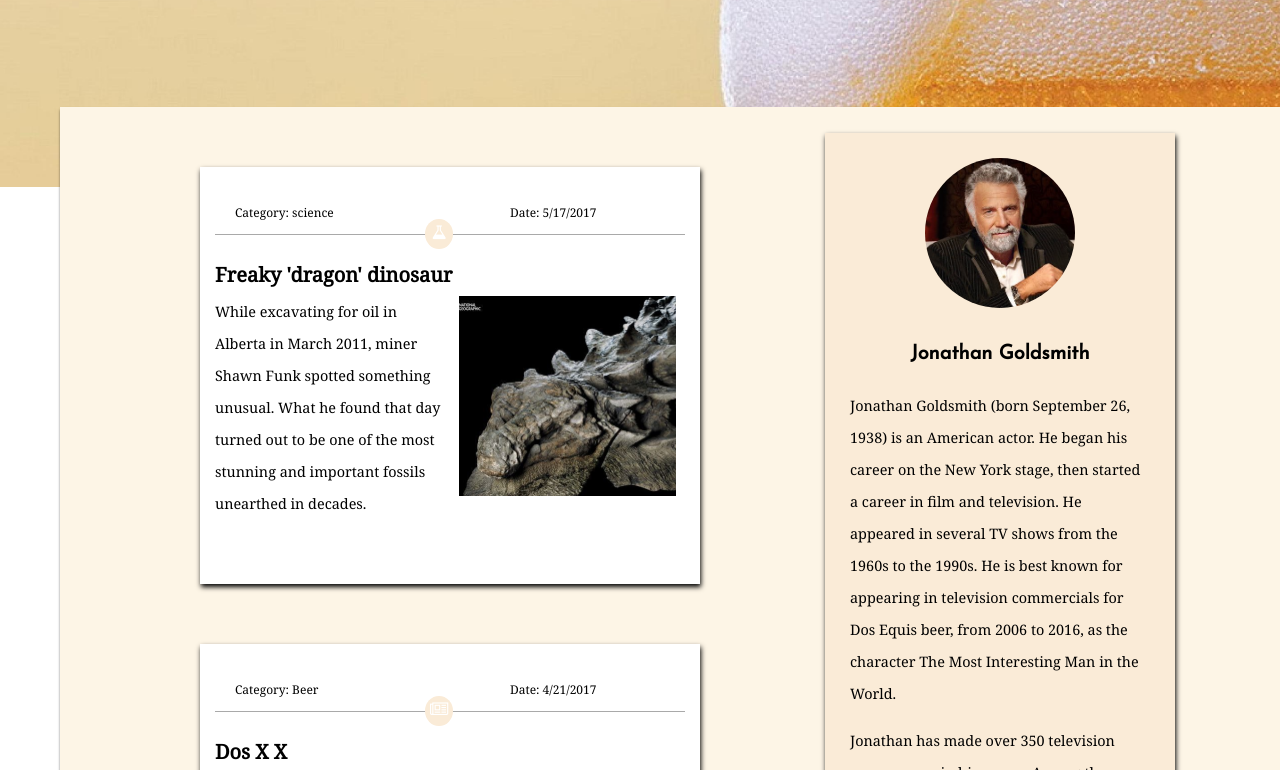
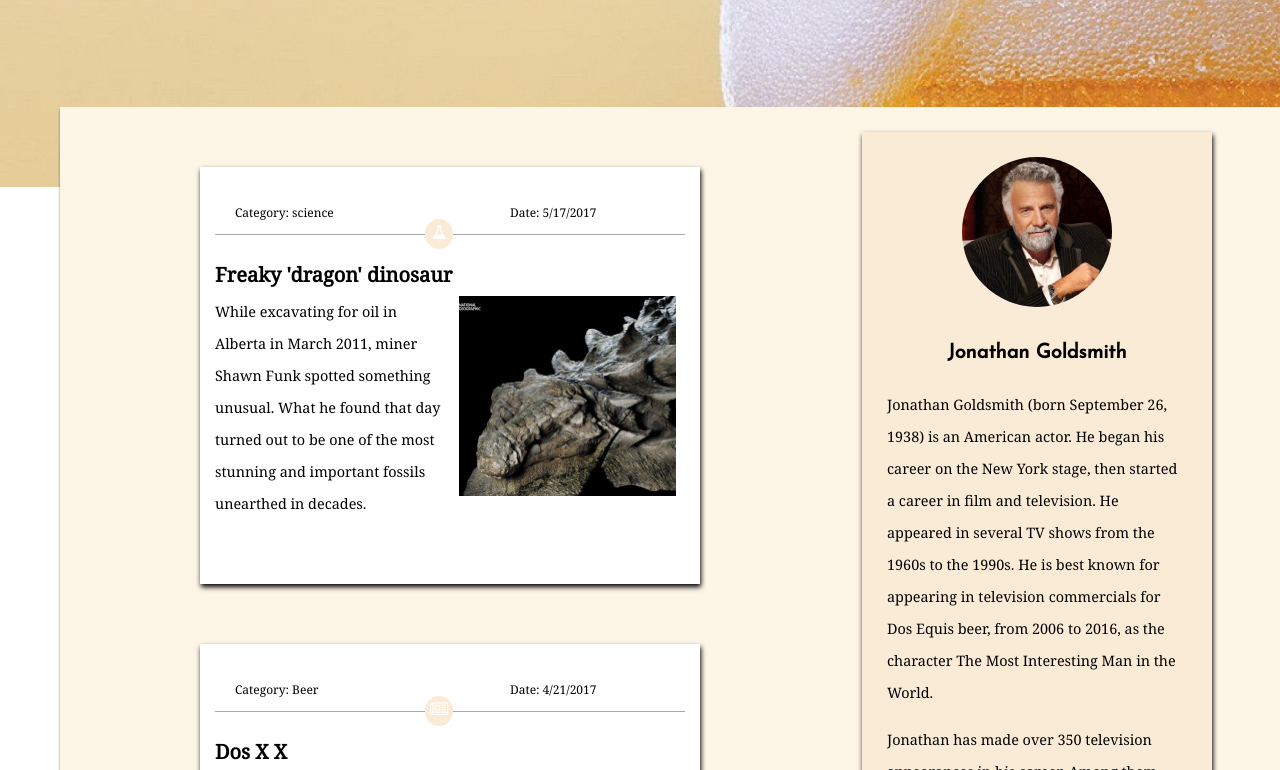
Before and after one commit to filzilla/ibeer, a plain HTML site: page CSS layout and flexbox-Assessment/index.html in a window 1280 px wide. Shown: the part 483-1253 px from the top of the page. Drawn offline with Linux system fonts and the light colour scheme.

Commit message:
final commit yeaaaaa!

```diff
--- a/CSS layout and flexbox-Assessment/css/main.css
+++ b/CSS layout and flexbox-Assessment/css/main.css
@@ -91,10 +91,22 @@ width: 100%;
 }
 
 .blog-row{
-  flex-basis: 50%;
+  flex-basis: 40%;
   height: auto;
 }
+.main-container{
+  display: flex;
+  flex-basis: 100%;
+  justify-content: flex-start;
+}
+.aside-container{
+  flex-basis: 40%;
+}
+
+
 aside{
+display: block;
+float: right;
   background-color: #FAEBD7;
   font-family: 'Josefin Sans';
   line-height: 2em;
@@ -104,9 +116,10 @@ aside{
   margin-left: 95px;
   padding: 25px;
   box-shadow: 1px 3px 5px black;
-  position: relative;
+
+/*  position: relative;
   left: 670px;
-  bottom: 2280px;
+  bottom: 2280px;   */
 }
 
 .item{
@@ -237,8 +250,8 @@ padding-bottom: 5%;
 
 
 #yhact{
-  width: 100px;
-  height: 100px;
+  width: 130px;
+  height: 130px;
 }
 .last-one-container{
   display: flex;
--- a/CSS layout and flexbox-Assessment/index.html
+++ b/CSS layout and flexbox-Assessment/index.html
@@ -31,7 +31,7 @@
       <h3 class="sub-heading">Write Thirsty My Friend</h3>
     </section>
   </header>
-  <main>
+  <main class = "main-container">
     <div class="blog-row">
       <div class="item">
         <div class="icon-wrapper">
@@ -123,7 +123,9 @@
 
       </div>
     </div>
-    <aside>
+  </div>
+    <div class = "aside-container">
+    <aside >
       <div class="auth-pic"></div>
       <h3 class="aside-heading">Jonathan Goldsmith</h3>
       <hr>
@@ -137,6 +139,7 @@
       enough acting work to survive and wound up working various jobs, including driving a garbage truck and working in
       construction, to help make ends meet.</p>
     </aside>
+  </div>
   </main>
   <footer>
     <span>iBlog 2017</span>
```
